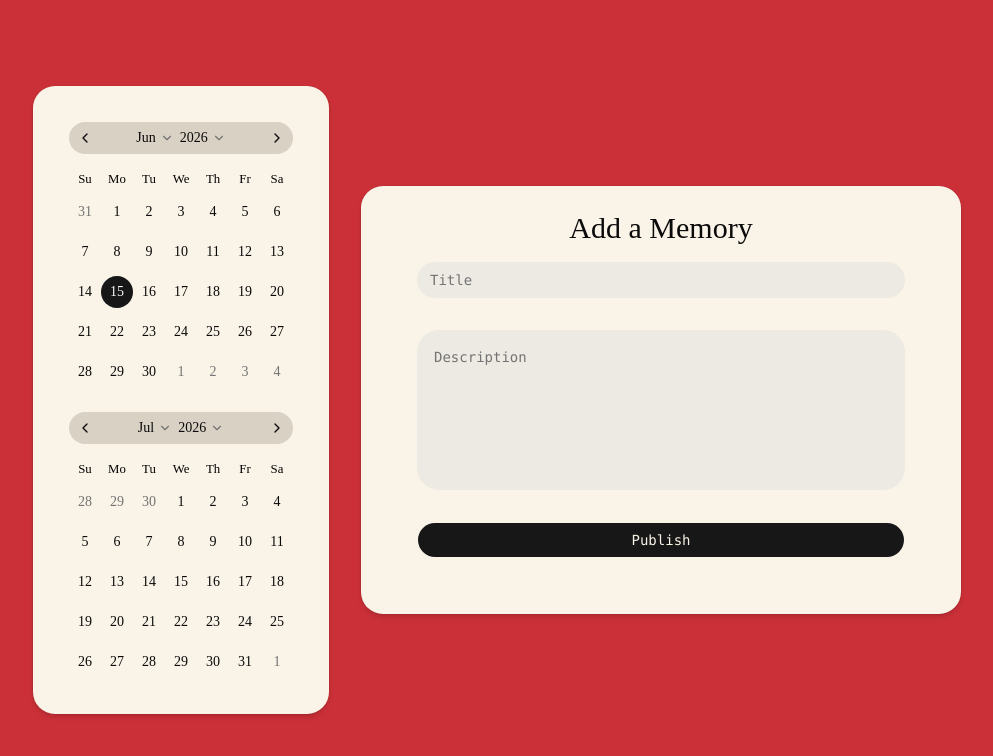
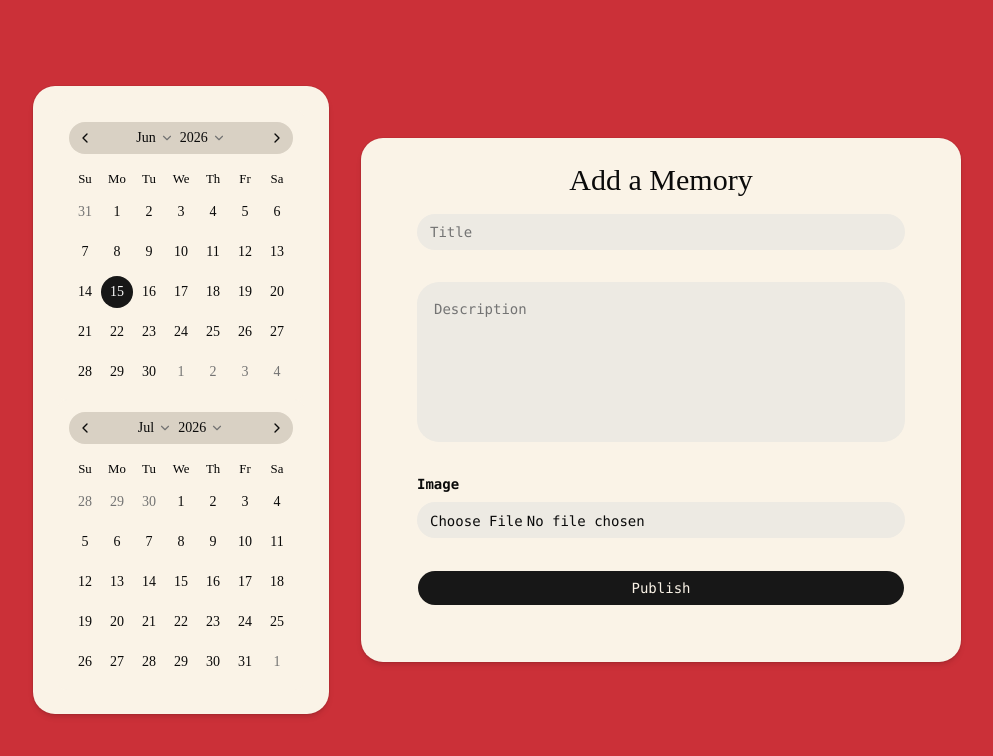
Before and after one commit to joscarlson90/two-musketeers, a React (Vite) app in the folder client/: page /create-post in a window 1280 px wide. Shown: the top 756 px of the page, without its empty margins (143-1136 px from the left). Built offline with nearby package versions, Linux system fonts and the light colour scheme; a web font is replaced by a local one.

Commit message:
add image upload support

```diff
--- a/client/src/pages/CreatePost.tsx
+++ b/client/src/pages/CreatePost.tsx
@@ -1,37 +1,46 @@
+import { Button } from "@/components/ui/button";
+import { Calendar } from "@/components/ui/calendar";
 import { Card, CardContent, CardHeader, CardTitle } from "@/components/ui/card";
 import { Input } from "@/components/ui/input";
 import { Textarea } from "@/components/ui/textarea";
-import { Button } from "@/components/ui/button"
 import { enUS } from "date-fns/locale";
-import React, { useState } from "react"
-import { Calendar } from "@/components/ui/calendar";
+import React, { useState } from "react";
 import { useNavigate } from "react-router-dom";
 
 export default function CreatePost() {
   const [date, setDate] = React.useState<Date | undefined>(new Date());
   const [title, setTitle] = useState("");
   const [content, setContent] = useState("");
+  const [image, setImage] = useState<File | null>(null);
+  const [preview, setPreview] = useState<string | null>(null);
   const navigate = useNavigate();
+
+  function handleImageChange(e: React.ChangeEvent<HTMLInputElement>) {
+    const file = e.target.files?.[0] || null;
+    setImage(file);
+    if (file) {
+      setPreview(URL.createObjectURL(file));
+    } else {
+      setPreview(null);
+    }
+  }
 
   async function handleSubmit(e: React.FormEvent) {
     e.preventDefault();
 
-    const response = await fetch("/api/posts",
-      {
-        method: "POST",
-        headers: {
-          "Content-Type": "application/json",
-        },
-        body: JSON.stringify({
-          title,
-          content,
-        }),
-      }
-    );
+    const formData = new FormData();
+    formData.append("title", title);
+    formData.append("content", content);
+    if (date) formData.append("postDate", date.toISOString());
+    if (image) formData.append("image", image);
+
+    const response = await fetch("/api/posts", {
+      method: "POST",
+      body: formData,
+    });
 
     const data = await response.json();
     console.log(data);
-
     if (response.ok) {
       navigate("/");
     }
@@ -52,38 +61,59 @@ export default function CreatePost() {
           mode="single"
           selected={date}
           onSelect={setDate}
-          month={new Date(
-            new Date().getFullYear(),
-            new Date().getMonth() + 1
-          )}
+          month={new Date(new Date().getFullYear(), new Date().getMonth() + 1)}
           locale={enUS}
           className="rounded-lg"
           captionLayout="dropdown"
         />
       </Card>
-      <Card className="w-150 rounded-3xl p-6 ">
+
+      <Card className="w-150 rounded-3xl p-6">
         <CardHeader>
           <CardTitle className="text-center text-3xl pb-4">
             Add a Memory
           </CardTitle>
         </CardHeader>
-
         <CardContent className="font-mono px-8 pb-8">
           <form onSubmit={handleSubmit} className="flex flex-col gap-8">
-            <Input type="text" placeholder="Title" value={title} className="text-sm bg-[#edeae3]" onChange={(e) => setTitle(e.target.value)} />
-
-            <Textarea className="text-sm min-h-40 bg-[#edeae3] p-4 rounded-3xl"
+            <Input
+              type="text"
+              placeholder="Title"
+              value={title}
+              className="text-sm bg-[#edeae3]"
+              onChange={(e) => setTitle(e.target.value)}
+            />
+            <Textarea
+              className="text-sm min-h-40 bg-[#edeae3] p-4 rounded-3xl"
               placeholder="Description"
               value={content}
               onChange={(e) => setContent(e.target.value)}
             />
-
-            <Button type="submit" className="w-full text-[#faf3e7] hover:bg-[#CB3038] hover:text-white">
+            <div className="flex flex-col gap-2">
+              <label className="text-sm font-semibold">Image</label>
+              <Input
+                type="file"
+                accept="image/*"
+                className="bg-[#edeae3]"
+                onChange={handleImageChange}
+              />
+              {preview && (
+                <img
+                  src={preview}
+                  alt="Preview"
+                  className="w-full object-contain rounded-2xl max-h-60"
+                />
+              )}
+            </div>
+            <Button
+              type="submit"
+              className="w-full text-[#faf3e7] hover:bg-[#CB3038] hover:text-white"
+            >
               Publish
             </Button>
           </form>
         </CardContent>
       </Card>
     </div>
-  )
+  );
 }
```
